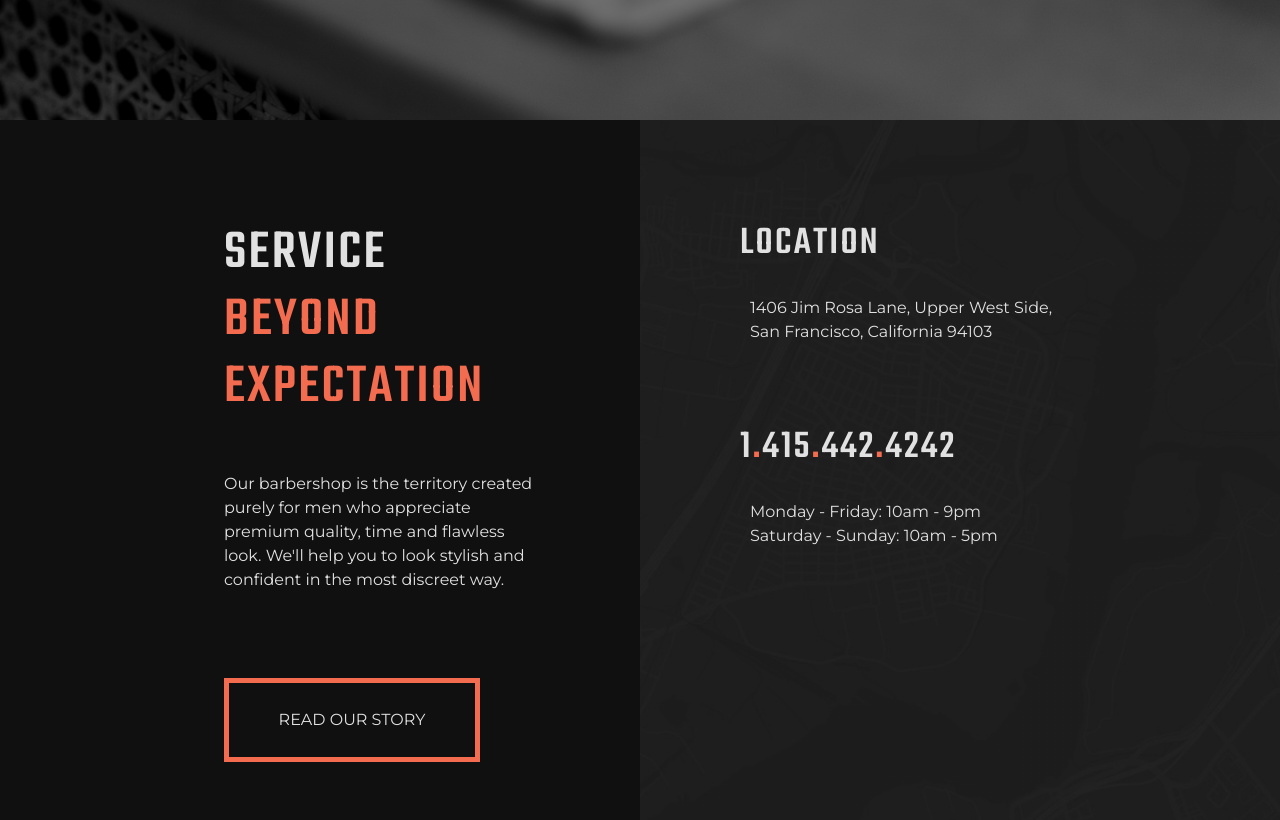
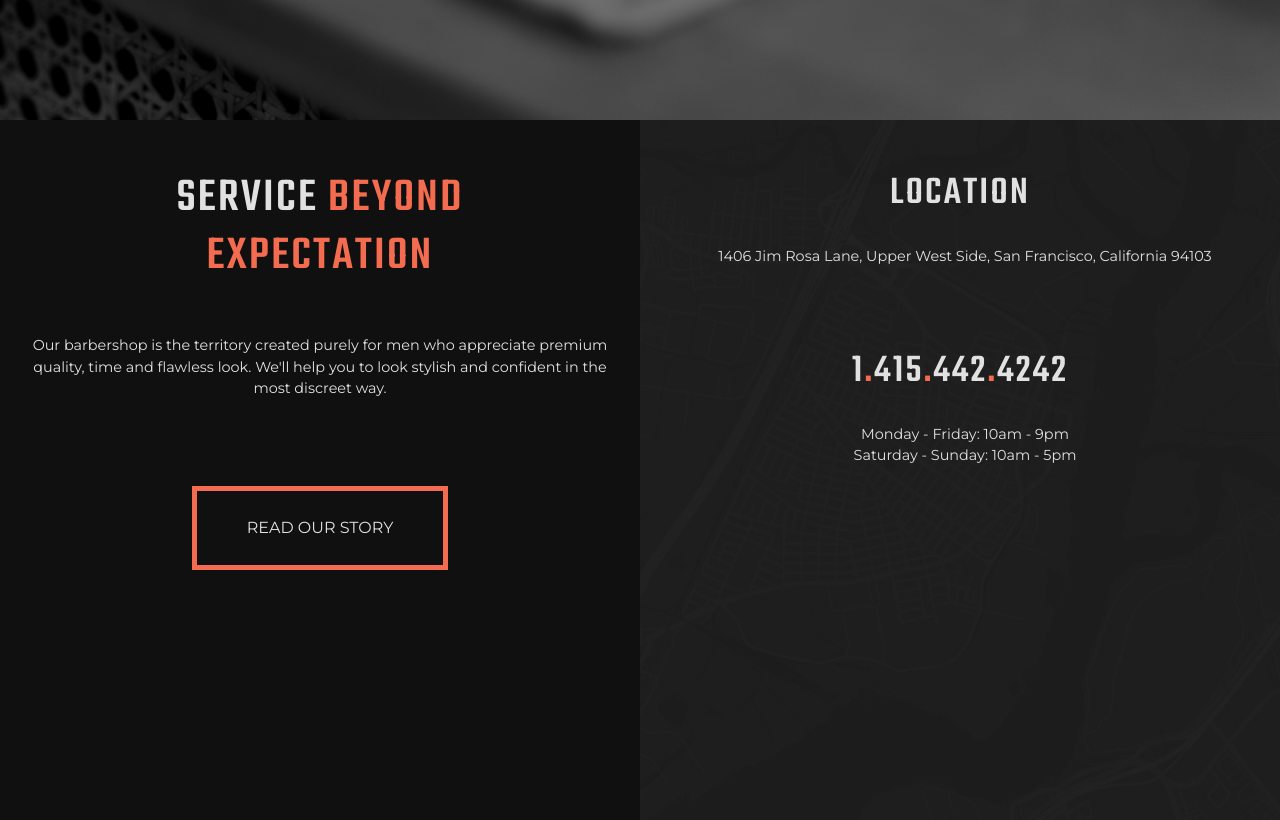
Before and after one commit to 3l3ali/BarberX, an Angular app: page / in a window 1280 px wide. Shown: the part 680-1500 px from the top of the page. Built offline with nearby package versions, Linux system fonts and the light colour scheme.

Commit message:
location and story section mobile responsive

```diff
--- a/src/_variables.scss
+++ b/src/_variables.scss
@@ -3,3 +3,13 @@ $barber-orange: #F36C4F;
 
 $light-dark: #101010;
 $bold-dark: #080808;
+
+
+$iphone6-h2: 3em;
+$iphone6-p: 1em;
+
+$iphone5-h2: 2em;
+$iphone5-p: 0.9em;
+
+$ipad-h2: 3em;
+$ipad-p: 0.9em;
--- a/src/app/home/home.component.scss
+++ b/src/app/home/home.component.scss
@@ -56,25 +56,85 @@
         div:nth-child(1){
             text-align: center;
             height: 550px;
-            padding: 50px 20px;
-            h2 {
+            padding: 50px 30px;
+        }
+        div:nth-child(2){
+            text-align: center;
+            padding: 50px 35px;
+            height: 550px;
 
-            }
+
         }
     }
 }
 /*phones like iphone 6*/
 @media (max-width: 375px) {
+    .split {
+        div:nth-child(1){
+            padding: 50px 30px;
+            h2{
+                font-size: $iphone6-h2;
+            }
+            a{
+                margin-top: 50px;
+            }
+        }
+        div:nth-child(2){
+            padding: 60px 35px;
+
+            p  {
+                font-size: $iphone6-p;
+            }
+        }
+    }
 }
 
 /*small phones like iphone 5*/
 @media (max-width: 350px) {
+    .split {
+        div:nth-child(1){
+            padding: 50px 30px;
+            h2{
+                font-size: $iphone5-h2;
+            }
+            p{
+                font-size: $iphone5-p;
+            }
+            a{
+                padding: 20px 2em;
+            }
+        }
+        div:nth-child(2){
+            padding: 60px 25px;
 
+            p  {
+                font-size: $iphone5-p;
+            }
+        }
+    }
 }
 
 /*ipads*/
 @media only screen
 and (min-device-width : 768px)
 and (max-device-width : 1024px){
+    .split {
+        text-align: center;
+        div:nth-child(1){
+            padding: 50px 30px;
+            h2{
+                font-size: $ipad-h2;
+            }
+            p{
+                font-size: $ipad-p;
+            }
+        }
+        div:nth-child(2){
+            padding: 50px 25px;
 
+            p  {
+                font-size: $ipad-p;
+            }
+        }
+    }
 }
```
